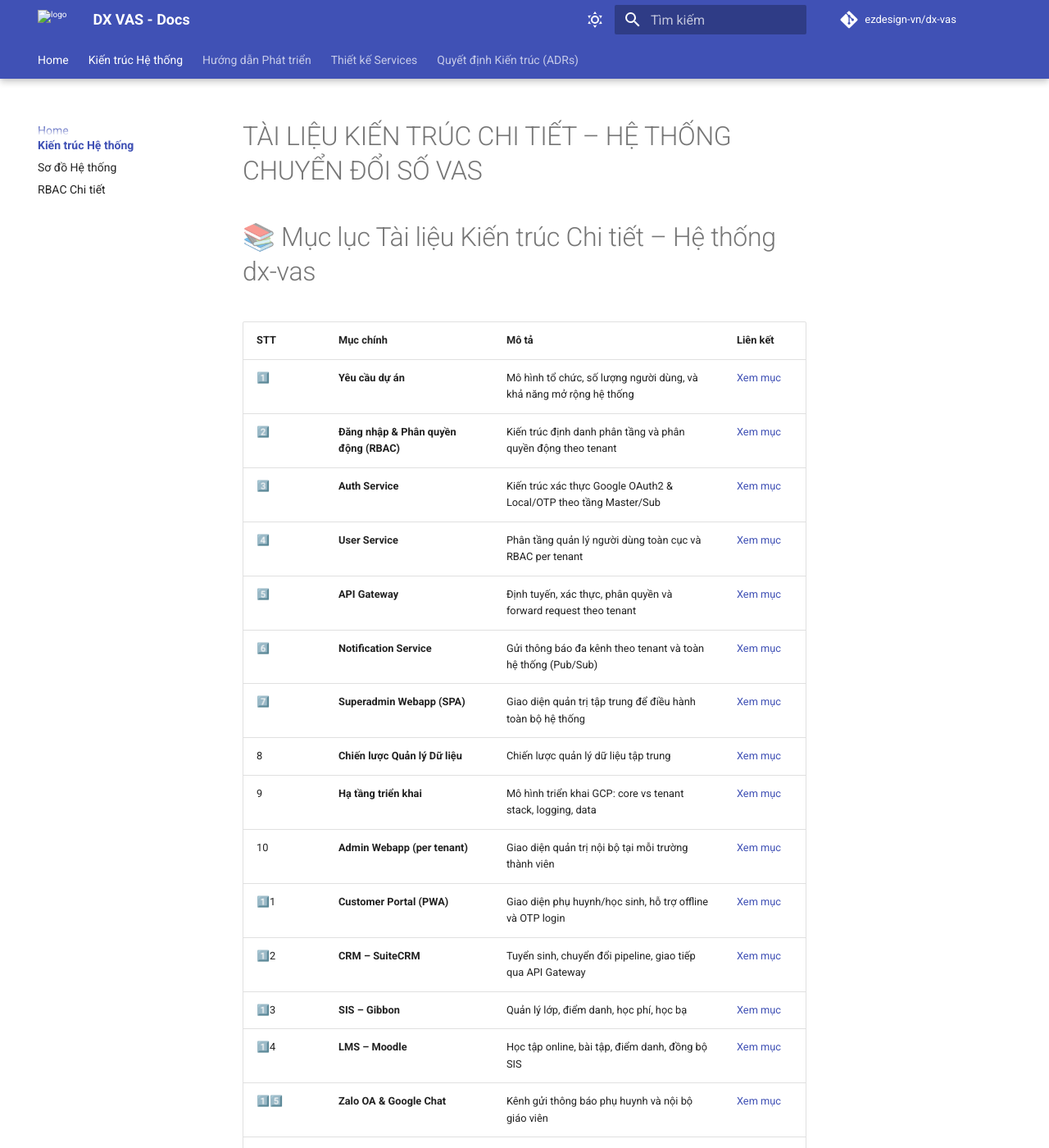
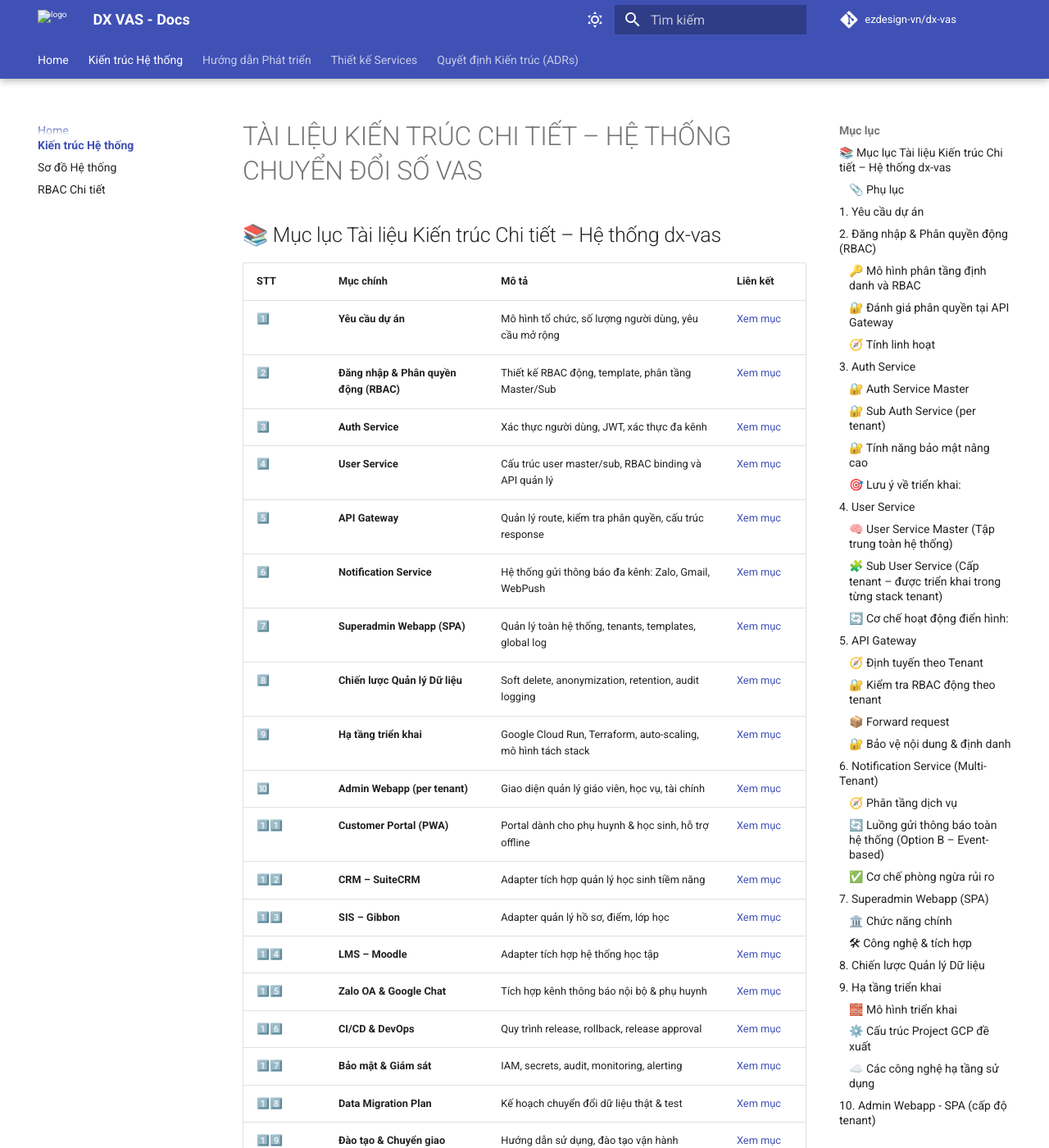
Before and after one commit to rockymountain/dx-vas, an MkDocs documentation site: the page built from docs/README.md, in a window 1280 px wide and 1400 px high. Shown: the whole window at 82% size. Built offline with MkDocs 1.6.1 and Material for MkDocs 9.7.7, drawn with Linux system fonts in a browser that asks for light colours; comment, search, counter and statistics services are not loaded; some of the changed text lies outside the part shown.

Commit message:
inhance ToC of README.md

```diff
--- a/docs/README.md
+++ b/docs/README.md
@@ -1,34 +1,41 @@
 # TÀI LIỆU KIẾN TRÚC CHI TIẾT – HỆ THỐNG CHUYỂN ĐỔI SỐ VAS
 
-# 📚 Mục lục Tài liệu Kiến trúc Chi tiết – Hệ thống dx-vas
+## 📚 Mục lục Tài liệu Kiến trúc Chi tiết – Hệ thống dx-vas
 
 | STT | Mục chính | Mô tả | Liên kết |
 |-----|-----------|-------|----------|
-| 1️⃣ | **Yêu cầu dự án** | Mô hình tổ chức, số lượng người dùng, và khả năng mở rộng hệ thống | [Xem mục](#1-yêu-cầu-dự-án) |
-| 2️⃣ | **Đăng nhập & Phân quyền động (RBAC)** | Kiến trúc định danh phân tầng và phân quyền động theo tenant | [Xem mục](#2-đăng-nhập--phân-quyền-động-rbac) |
-| 3️⃣ | **Auth Service** | Kiến trúc xác thực Google OAuth2 & Local/OTP theo tầng Master/Sub | [Xem mục](#3-auth-service) |
-| 4️⃣ | **User Service** | Phân tầng quản lý người dùng toàn cục và RBAC per tenant | [Xem mục](#4-user-service) |
-| 5️⃣ | **API Gateway** | Định tuyến, xác thực, phân quyền và forward request theo tenant | [Xem mục](#5-api-gateway) |
-| 6️⃣ | **Notification Service** | Gửi thông báo đa kênh theo tenant và toàn hệ thống (Pub/Sub) | [Xem mục](#6-notification-service-multi-tenant--option-b) |
-| 7️⃣ | **Superadmin Webapp (SPA)** | Giao diện quản trị tập trung để điều hành toàn bộ hệ thống | [Xem mục](#7-superadmin-webapp-spa) |
-| 8 | **Chiến lược Quản lý Dữ liệu** | Chiến lược quản lý dữ liệu tập trung | [Xem mục](#8-hiến-lược-quản-lý-dữ-liệu) |
-| 9 | **Hạ tầng triển khai** | Mô hình triển khai GCP: core vs tenant stack, logging, data | [Xem mục](#9-hạ-tầng-triển-khai) |
-| 10 | **Admin Webapp (per tenant)** | Giao diện quản trị nội bộ tại mỗi trường thành viên | [Xem mục](#10-admin-webapp---spa-cấp-độ-tenant) |
-| 1️⃣1 | **Customer Portal (PWA)** | Giao diện phụ huynh/học sinh, hỗ trợ offline và OTP login | [Xem mục](#11-customer-portal---pwa-cấp-độ-tenant) |
-| 1️⃣2 | **CRM – SuiteCRM** | Tuyển sinh, chuyển đổi pipeline, giao tiếp qua API Gateway | [Xem mục](#12-crm--suitecrm-cấp-độ-tenant) |
-| 1️⃣3 | **SIS – Gibbon** | Quản lý lớp, điểm danh, học phí, học bạ | [Xem mục](#13-sis--gibbon-cấp-độ-tenant) |
-| 1️⃣4 | **LMS – Moodle** | Học tập online, bài tập, điểm danh, đồng bộ SIS | [Xem mục](#14-lms--moodle-cấp-độ-tenant) |
-| 1️⃣5️⃣ | **Zalo OA & Google Chat** | Kênh gửi thông báo phụ huynh và nội bộ giáo viên | [Xem mục](#15-zalo-oa--google-chat) |
-| 1️⃣6️⃣ | **CI/CD & DevOps** | GitHub Actions, Cloud Build, rollback, secrets, test | [Xem mục](#16-cicd--devops) |
-| 1️⃣7️⃣ | **Bảo mật & Giám sát** | Chống OWASP Top 10, MFA, log & alert truy cập | [Xem mục](#17-bảo-mật--giám-sát) |
-| 1️⃣8️⃣ | **Data Migration Plan** | Kế hoạch di trú dữ liệu từ hệ thống cũ | [Xem mục](#18-data-migration-plan) |
-| 1️⃣9️⃣ | **Đào tạo & Chuyển giao** | Video, PDF, demo theo nhóm người dùng | [Xem mục](#19-đào-tạo--chuyển-giao) |
-| 2️⃣0️⃣ | **Tổng kết** | Tầm nhìn tổng thể và chuẩn bị cho giai đoạn vận hành mở rộng | [Xem mục](#20-tổng-kết) |
-| 🅰️ | **Phụ lục A – ADRs** | Danh sách các quyết định kiến trúc chính thức (ADR) | [Xem mục](#phụ-lục-a--danh-sách-quyết-định-kiến-trúc-adrs) |
-| 🅱️ | **Phụ lục B – Nguyên tắc Kiến trúc Cốt lõi** | Tư tưởng thiết kế: Modular, Security-by-Design, Multi-Tenant | [Xem mục](#phụ-lục-b--nguyên-tắc-kiến-trúc-cốt-lõi) |
-| 🆑 | **Phụ lục C – Sơ đồ Kiến trúc** | Mermaid diagram mô tả tầng Gateway, Auth, Notification, Stack | [Xem mục](#phụ-lục-c--sơ-đồ-kiến-trúc) |
-| 🆘 | **Phụ lục D – Interface Contracts (ICs)** | Tài liệu API/behavior cho các dịch vụ chính | [Xem mục](#phụ-lục-d--interface-contracts-ics) |
-| 🛠️ | **Phụ lục E – Hướng dẫn đóng góp & phát triển** | Quy tắc code, CI/CD, test coverage, quy trình PR | [Xem mục](#phụ-lục-e--hướng-dẫn-đóng-góp--phát-triển) |
+| 1️⃣ | **Yêu cầu dự án** | Mô hình tổ chức, số lượng người dùng, yêu cầu mở rộng | [Xem mục](#1️⃣-yêu-cầu-dự-án) |
+| 2️⃣ | **Đăng nhập & Phân quyền động (RBAC)** | Thiết kế RBAC động, template, phân tầng Master/Sub | [Xem mục](#2️⃣-đăng-nhập--phân-quyền-động-rbac) |
+| 3️⃣ | **Auth Service** | Xác thực người dùng, JWT, xác thực đa kênh | [Xem mục](#3️⃣-auth-service) |
+| 4️⃣ | **User Service** | Cấu trúc user master/sub, RBAC binding và API quản lý | [Xem mục](#4️⃣-user-service) |
+| 5️⃣ | **API Gateway** | Quản lý route, kiểm tra phân quyền, cấu trúc response | [Xem mục](#5️⃣-api-gateway) |
+| 6️⃣ | **Notification Service** | Hệ thống gửi thông báo đa kênh: Zalo, Gmail, WebPush | [Xem mục](#6️⃣-notification-service) |
+| 7️⃣ | **Superadmin Webapp (SPA)** | Quản lý toàn hệ thống, tenants, templates, global log | [Xem mục](#7️⃣-superadmin-webapp-spa) |
+| 8️⃣ | **Chiến lược Quản lý Dữ liệu** | Soft delete, anonymization, retention, audit logging | [Xem mục](#8️⃣-chiến-lược-quản-lý-dữ-liệu) |
+| 9️⃣ | **Hạ tầng triển khai** | Google Cloud Run, Terraform, auto-scaling, mô hình tách stack | [Xem mục](#9️⃣-hạ-tầng-triển-khai) |
+| 🔟 | **Admin Webapp (per tenant)** | Giao diện quản lý giáo viên, học vụ, tài chính | [Xem mục](#🔟-admin-webapp-per-tenant) |
+| 1️⃣1️⃣ | **Customer Portal (PWA)** | Portal dành cho phụ huynh & học sinh, hỗ trợ offline | [Xem mục](#1️⃣1️⃣-customer-portal-pwa) |
+| 1️⃣2️⃣ | **CRM – SuiteCRM** | Adapter tích hợp quản lý học sinh tiềm năng | [Xem mục](#1️⃣2️⃣-crm--suitecrm) |
+| 1️⃣3️⃣ | **SIS – Gibbon** | Adapter quản lý hồ sơ, điểm, lớp học | [Xem mục](#1️⃣3️⃣-sis--gibbon) |
+| 1️⃣4️⃣ | **LMS – Moodle** | Adapter tích hợp hệ thống học tập | [Xem mục](#1️⃣4️⃣-lms--moodle) |
+| 1️⃣5️⃣ | **Zalo OA & Google Chat** | Tích hợp kênh thông báo nội bộ & phụ huynh | [Xem mục](#1️⃣5️⃣-zalo-oa--google-chat) |
+| 1️⃣6️⃣ | **CI/CD & DevOps** | Quy trình release, rollback, release approval | [Xem mục](#1️⃣6️⃣-cicd--devops) |
+| 1️⃣7️⃣ | **Bảo mật & Giám sát** | IAM, secrets, audit, monitoring, alerting | [Xem mục](#1️⃣7️⃣-bảo-mật--giám-sát) |
+| 1️⃣8️⃣ | **Data Migration Plan** | Kế hoạch chuyển đổi dữ liệu thật & test | [Xem mục](#1️⃣8️⃣-data-migration-plan) |
+| 1️⃣9️⃣ | **Đào tạo & Chuyển giao** | Hướng dẫn sử dụng, đào tạo vận hành | [Xem mục](#1️⃣9️⃣-đào-tạo--chuyển-giao) |
+| 2️⃣0️⃣ | **Tổng kết** | Tóm tắt, khuyến nghị và hướng mở rộng | [Xem mục](#2️⃣0️⃣-tổng-kết) |
+
+---
+
+### 📎 Phụ lục
+
+| STT | Phụ lục | Mô tả | Liên kết |
+|-----|--------|-------|----------|
+| 🅰️ | **Phụ lục A – ADRs** | Danh sách quyết định kiến trúc chính thức | [Xem mục](#phụ-lục-a--adrs) |
+| 🅱️ | **Phụ lục B – Nguyên tắc Kiến trúc Cốt lõi** | Nguyên lý nền tảng trong thiết kế dx-vas | [Xem mục](#phụ-lục-b--nguyên-tắc-kiến-trúc-cốt-lõi) |
+| 🆑 | **Phụ lục C – Sơ đồ Kiến trúc** | Mermaid diagrams chi tiết các thành phần | [Xem mục](#phụ-lục-c--sơ-đồ-kiến-trúc) |
+| 🆘 | **Phụ lục D – Interface Contracts (ICs)** | Định nghĩa ràng buộc giữa các service | [Xem mục](#phụ-lục-d--interface-contracts-ics) |
+| 🛠️ | **Phụ lục E – Hướng dẫn đóng góp & phát triển** | Hướng dẫn PR, branch, format tài liệu | [Xem mục](#phụ-lục-e--hướng-dẫn-đóng-góp--phát-triển) |
 
 ## 1. Yêu cầu dự án
 
```
